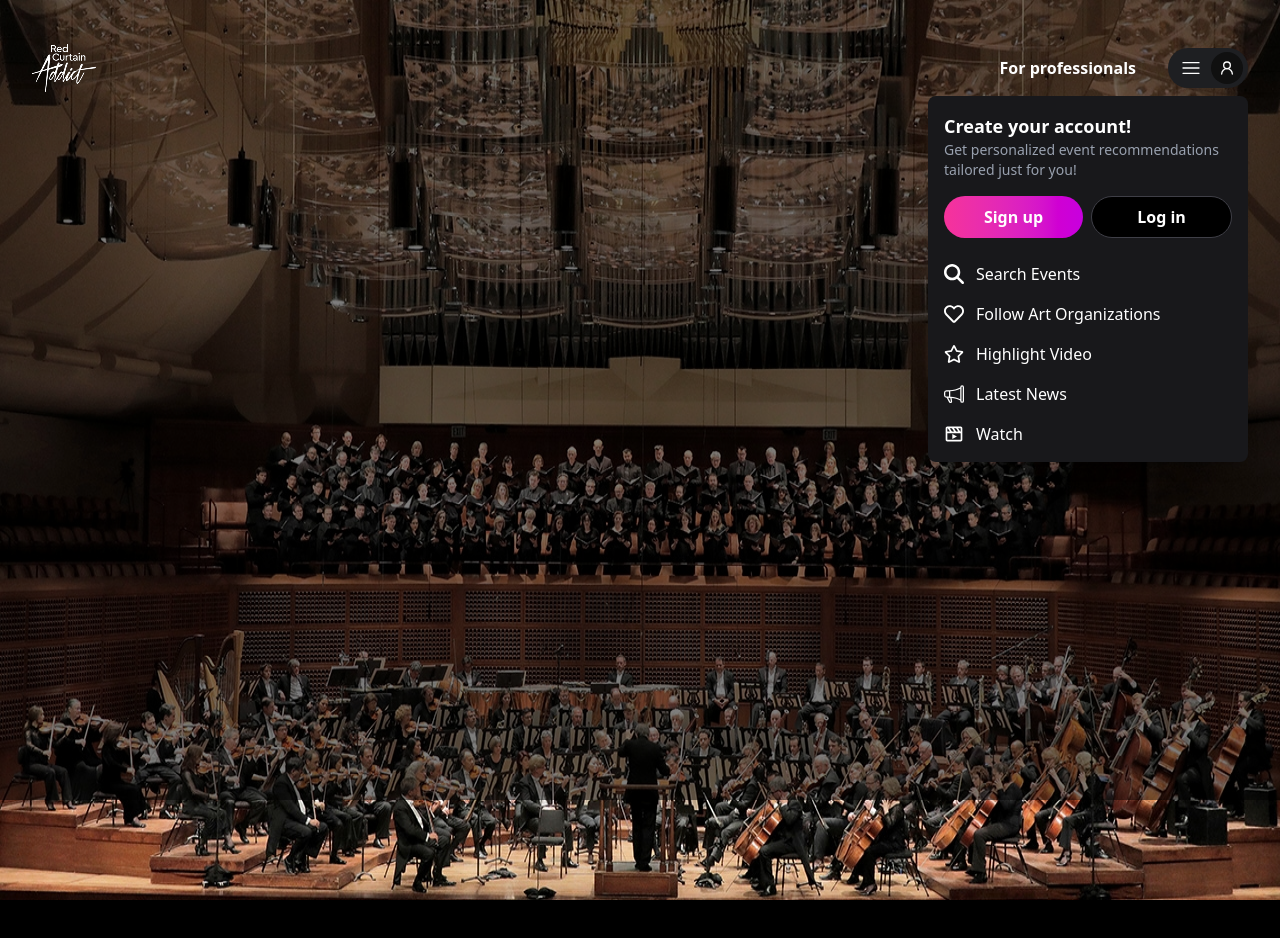
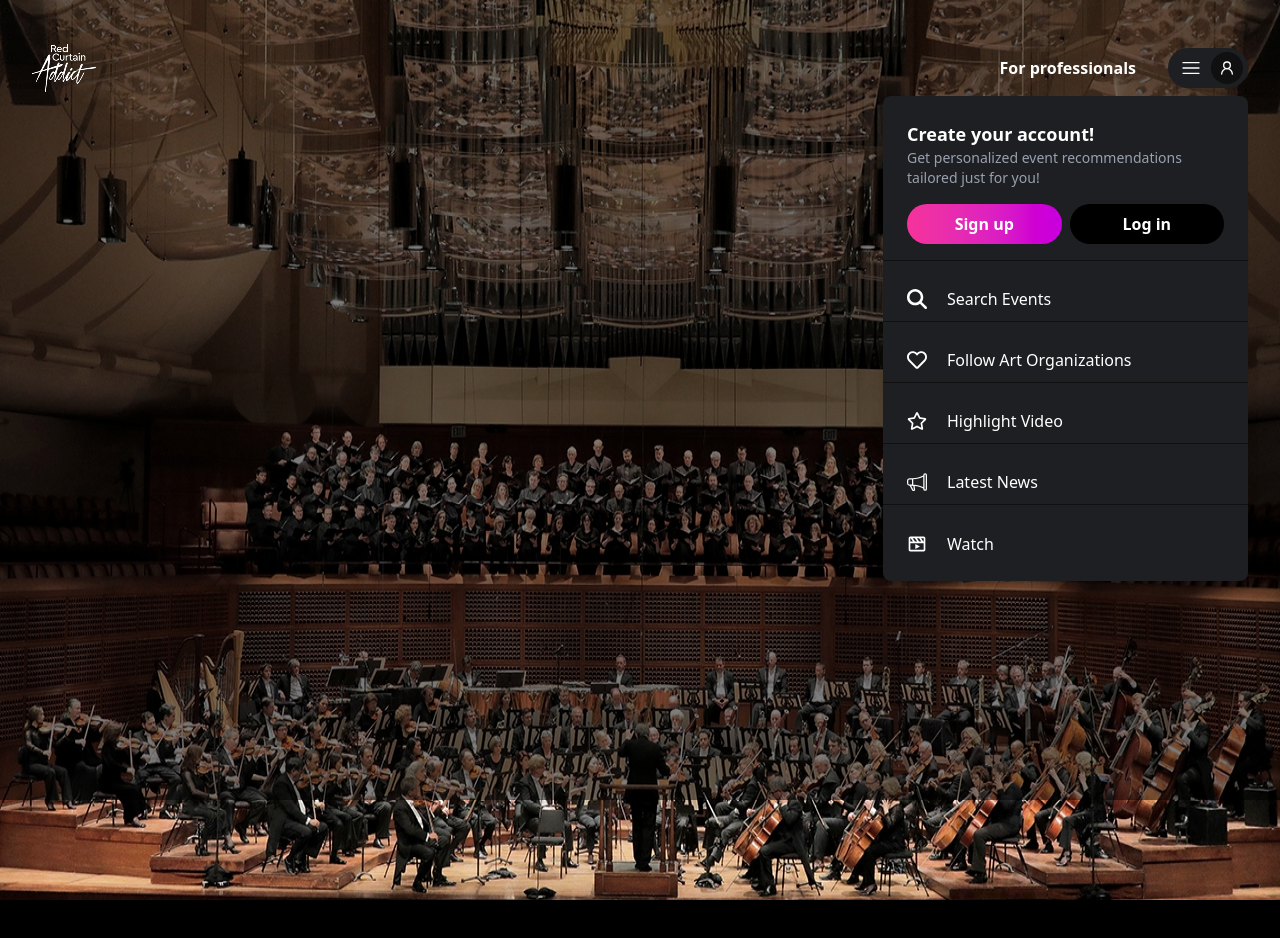
Before and after one commit to SirMheng/sasswars-rca-mockup-a-project, a React (Vite) app: page / in a window 1280 px wide. Both pictures are taken after a click on the element 1208 px from the left and 68 px from the top of the page. Shown: the top 938 px of the page. Built offline with nearby package versions, Linux system fonts and the light colour scheme.

Commit message:
update drop-down menu UI

```diff
--- a/src/components/Hero-Section/NavbarDetails.jsx
+++ b/src/components/Hero-Section/NavbarDetails.jsx
@@ -20,24 +20,31 @@ function NavbarDetails() {
   ];
 
   return (
-    <div className="absolute top-full right-0 mt-2 w-80 bg-zinc-900 rounded-lg shadow-lg z-50 p-4">
-      <h2 className="text-white text-lg font-semibold">Create your account!</h2>
+    <div className="absolute top-full right-0 mt-2 w-[365px] h-[485px] bg-[#1E1F22] rounded-lg shadow-lg z-50 ">
+      <div className="pt-6 px-6 border-b-1 border-b-[rgb(16,16,16)]">
+        <h2 className="text-white text-lg font-semibold">
+          Create your account!
+        </h2>
         <p className="text-gray-400 text-sm mb-4">
           Get personalized event recommendations tailored just for you!
         </p>
 
-      <div className="flex gap-2 mb-6">
+        <div className="flex gap-2 mb-4">
           <button className="flex-1 bg-gradient-to-r from-pink-500 to-fuchsia-600 text-white py-2 rounded-full font-semibold">
             Sign up
           </button>
-        <button className="flex-1 bg-black text-white border border-zinc-700 py-2 rounded-full font-semibold">
+          <button className="flex-1 bg-black text-white  py-2 rounded-full font-semibold">
             Log in
           </button>
         </div>
+      </div>
 
-      <ul className="space-y-4 text-white">
+      <ul className="">
         {menuItems.map((item, index) => (
-          <li key={index} className="flex items-center gap-3">
+          <li
+            key={index}
+            className="flex items-center h-[45px] gap-5 w-[365px] mt-4 border-b-1 last:border-b-0  border-b-[rgb(16,16,16)] px-6"
+          >
             {item.icon}
             <span>{item.title}</span>
           </li>
```
Lines whose indentation alone changed are shown as unchanged.
